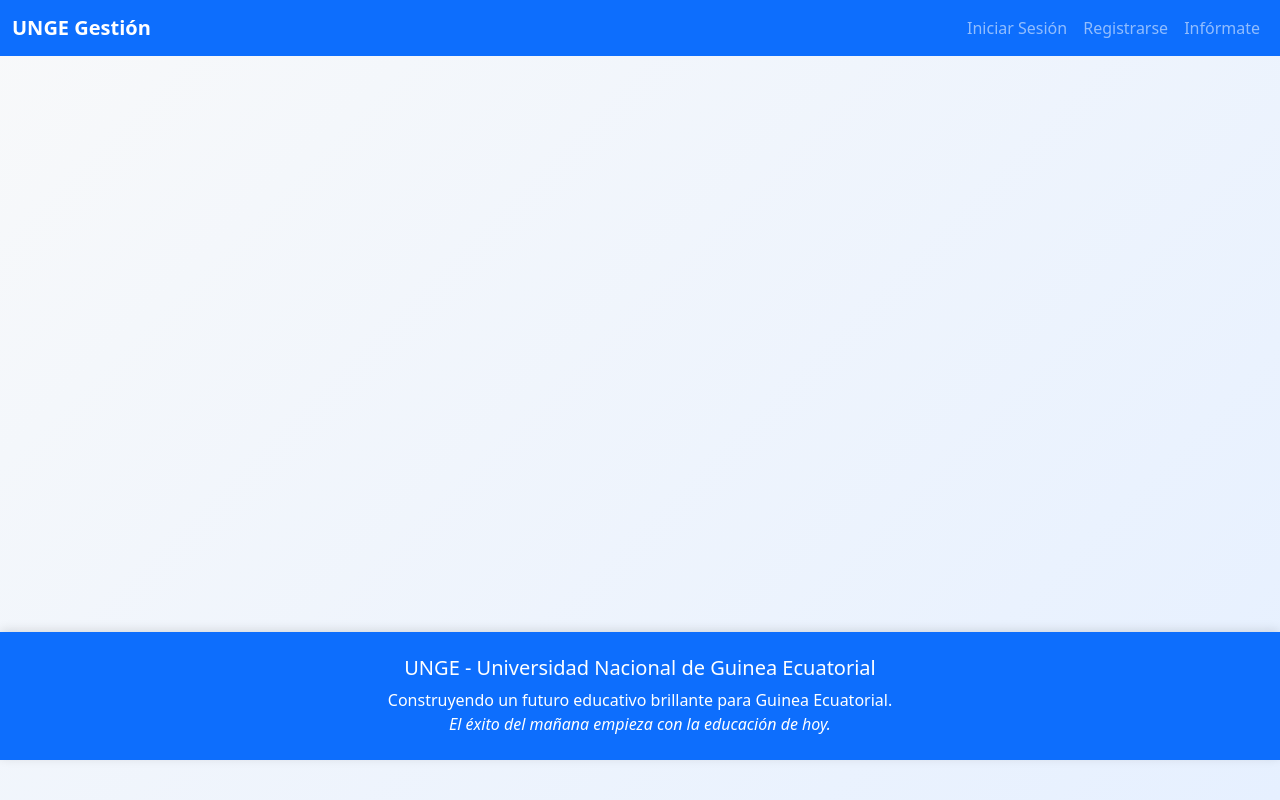
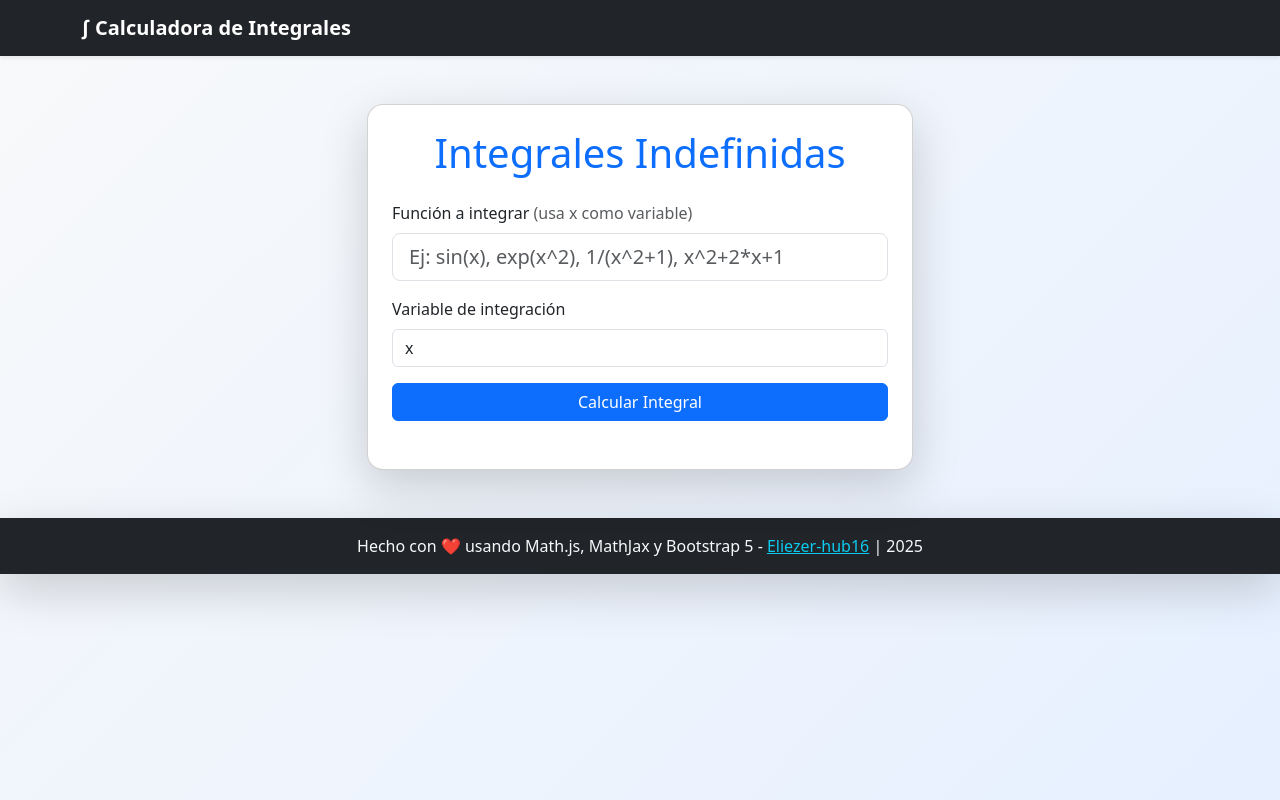
Before and after one commit to Enzema-hub/UNGE, a plain HTML site: page index.html in a window 1280 px wide. Drawn offline with nearby package versions, Linux system fonts and the light colour scheme; a script that the page names is missing.

Commit message:
Update index.html

```diff
--- a/index.html
+++ b/index.html
@@ -2,53 +2,59 @@
 <html lang="es">
 <head>
     <meta charset="UTF-8">
-    <title>UNGE - Gestión Universitaria</title>
+    <title>Calculadora de Integrales Indefinidas</title>
     <meta name="viewport" content="width=device-width, initial-scale=1">
-    <!-- Bootstrap CDN -->
+    <!-- Bootstrap 5 -->
     <link href="https://cdn.jsdelivr.net/npm/bootstrap@5.3.3/dist/css/bootstrap.min.css" rel="stylesheet">
-    <link href="style.css" rel="stylesheet">
+    <!-- MathJax for rendering LaTeX -->
+    <script src="https://polyfill.io/v3/polyfill.min.js?features=es6"></script>
+    <script id="MathJax-script" async
+      src="https://cdn.jsdelivr.net/npm/mathjax@3/es5/tex-mml-chtml.js">
+    </script>
+    <link rel="stylesheet" href="style.css">
 </head>
-<body class="bg-light">
+<body class="bg-gradient-primary">
 
-<!-- NAVBAR -->
-<nav class="navbar navbar-expand-lg navbar-dark bg-primary sticky-top">
-  <div class="container-fluid">
-    <a class="navbar-brand fw-bold" href="#">UNGE Gestión</a>
-    <button class="navbar-toggler" type="button" data-bs-toggle="collapse" data-bs-target="#mainNav" aria-controls="mainNav" aria-expanded="false" aria-label="Toggle navigation">
-      <span class="navbar-toggler-icon"></span>
-    </button>
-    <div class="collapse navbar-collapse" id="mainNav">
-      <ul class="navbar-nav ms-auto" id="navLinks">
-        <li class="nav-item"><a class="nav-link" href="#" id="nav-login">Iniciar Sesión</a></li>
-        <li class="nav-item"><a class="nav-link" href="#" id="nav-register">Registrarse</a></li>
-        <li class="nav-item"><a class="nav-link" href="#" id="nav-informate">Infórmate</a></li>
-      </ul>
-      <span class="navbar-text ms-2 d-none" id="userWelcome"></span>
-      <button class="btn btn-outline-light ms-3 d-none" id="logoutBtn">Cerrar sesión</button>
-    </div>
+<nav class="navbar navbar-expand-lg navbar-dark bg-dark shadow-sm">
+  <div class="container">
+    <a class="navbar-brand fw-bold" href="#">∫ Calculadora de Integrales</a>
   </div>
 </nav>
 
-<!-- MAIN CONTENT -->
-<main class="container py-4">
-    <div id="main-content"></div>
+<main class="container my-5">
+  <div class="row justify-content-center">
+    <div class="col-md-8 col-lg-6">
+      <div class="card shadow-lg p-4">
+        <h1 class="mb-4 text-center text-primary">Integrales Indefinidas</h1>
+        <form id="integralForm" autocomplete="off">
+          <div class="mb-3">
+            <label for="funcion" class="form-label">Función a integrar <span class="text-muted">(usa x como variable)</span></label>
+            <input type="text" class="form-control form-control-lg" id="funcion" placeholder="Ej: sin(x), exp(x^2), 1/(x^2+1), x^2+2*x+1" required>
+          </div>
+          <div class="mb-3">
+            <label for="variable" class="form-label">Variable de integración</label>
+            <input type="text" class="form-control" id="variable" value="x" maxlength="2" required>
+          </div>
+          <button class="btn btn-primary w-100 mb-2" type="submit">Calcular Integral</button>
+        </form>
+        <div id="resultado" class="mt-3"></div>
+      </div>
+    </div>
+  </div>
 </main>
 
-<!-- FOOTER -->
-<footer class="bg-primary text-white text-center py-4 mt-5">
+<footer class="footer mt-auto py-3 bg-dark text-light text-center shadow-lg">
   <div class="container">
-    <h5 class="mb-2">UNGE - Universidad Nacional de Guinea Ecuatorial</h5>
-    <p class="mb-0">Construyendo un futuro educativo brillante para Guinea Ecuatorial.<br>
-      <span class="fst-italic">El éxito del mañana empieza con la educación de hoy.</span>
-    </p>
+    <span>Hecho con ❤️ usando Math.js, MathJax y Bootstrap 5 - <a href="https://github.com/Eliezer-hub16" class="text-info" target="_blank" rel="noopener">Eliezer-hub16</a> | 2025</span>
   </div>
 </footer>
 
-<!-- Bootstrap JS & Popper -->
-<script src="https://cdn.jsdelivr.net/npm/bootstrap@5.3.3/dist/js/bootstrap.bundle.min.js"></script>
-<!-- jsPDF para PDF comprobante -->
-<script src="https://cdnjs.cloudflare.com/ajax/libs/jspdf/2.5.1/jspdf.umd.min.js"></script>
-<!-- Main JS -->
+<!-- Math.js for symbolic integration -->
+<script src="https://cdn.jsdelivr.net/npm/mathjs@12.4.2/lib/browser/math.js"></script>
+<!-- Nerdamer for symbolic calculus -->
+<script src="https://cdnjs.cloudflare.com/ajax/libs/nerdamer/1.1.16/nerdamer.core.min.js"></script>
+<script src="https://cdnjs.cloudflare.com/ajax/libs/nerdamer/1.1.16/Calculus.min.js"></script>
+<script src="https://cdnjs.cloudflare.com/ajax/libs/nerdamer/1.1.16/Algebra.min.js"></script>
 <script src="main.js"></script>
 </body>
 </html>
```
